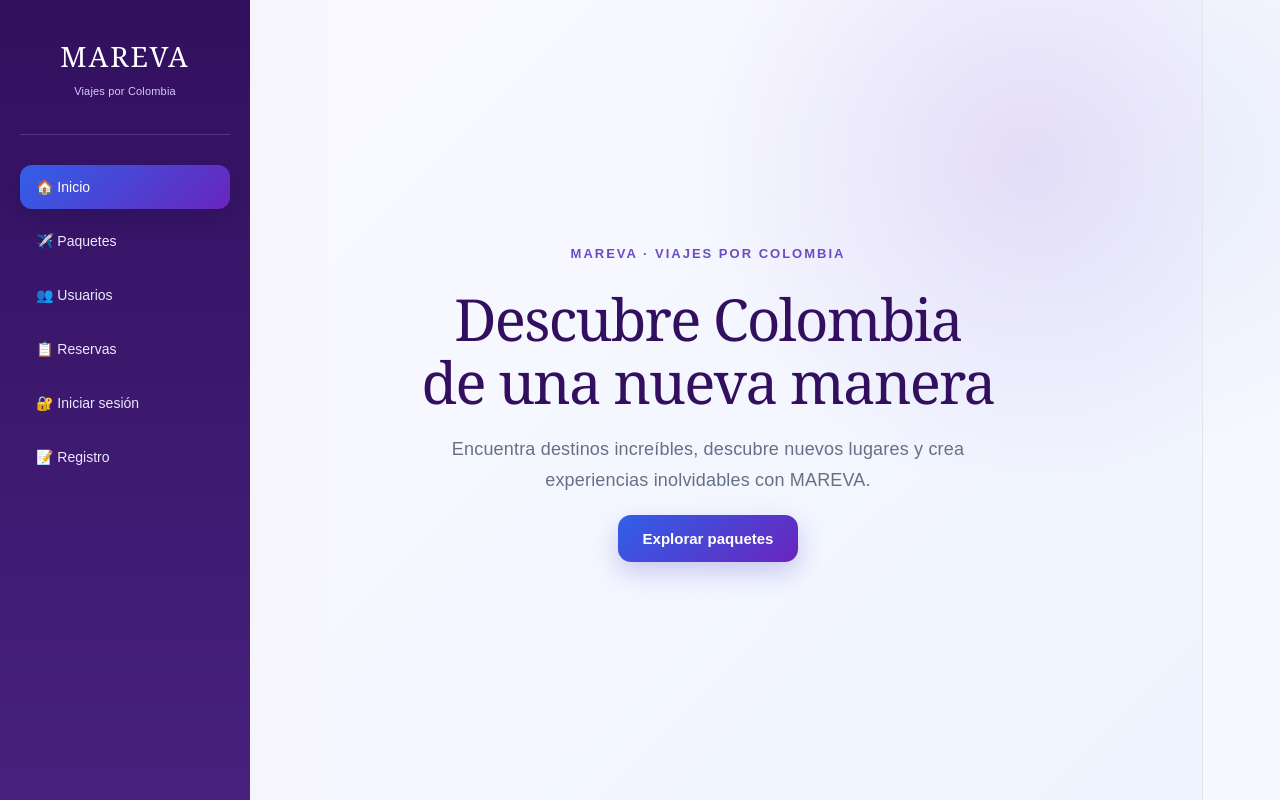
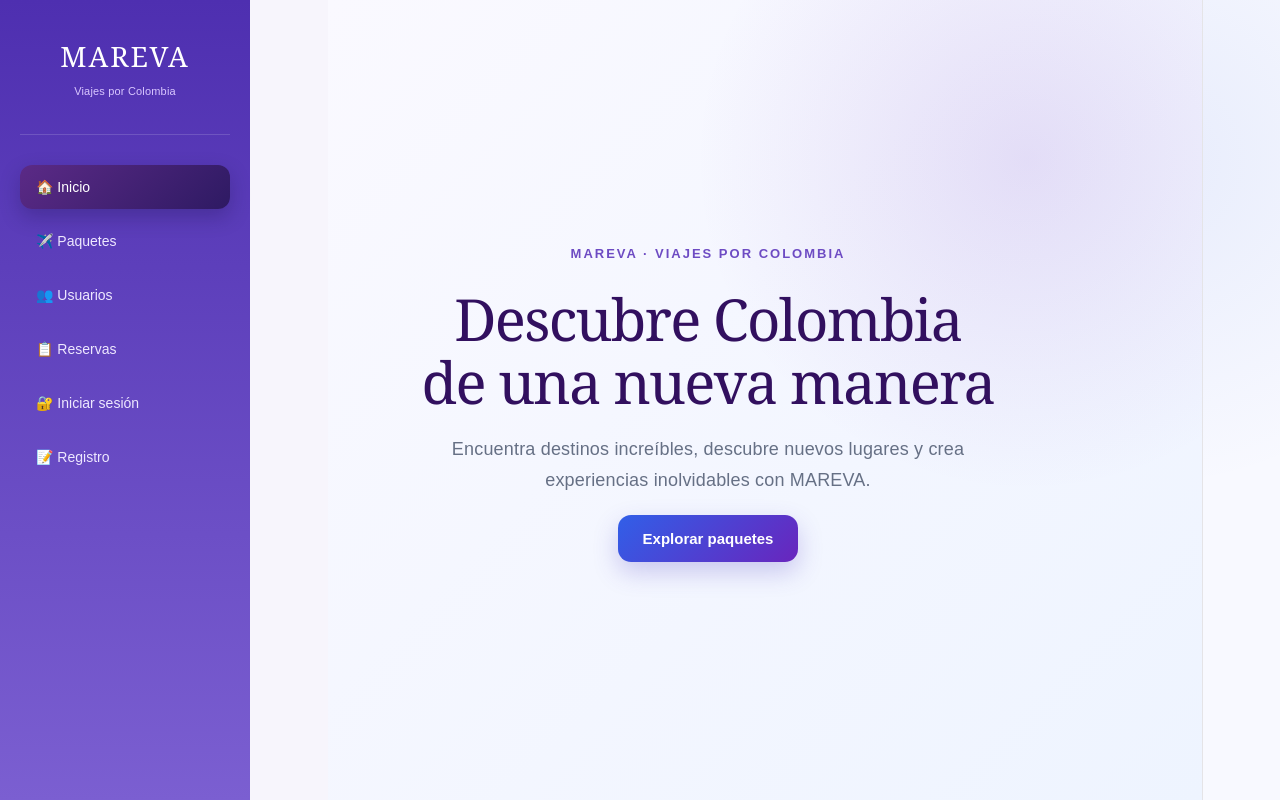
Before and after one commit to nicollvaleriasabogal9-eng/Proyecto-React-Mareva, a React (Vite) app: page / in a window 1280 px wide. Built offline with nearby package versions, Linux system fonts and the light colour scheme; a web font is replaced by a local one.

Commit message:
Update App.css

```diff
--- a/src/App.css
+++ b/src/App.css
@@ -573,8 +573,8 @@ body {
   min-height: calc(100vh - 82px);
   background: linear-gradient(
     180deg,
-    #4b176f,
-    #283d9b
+    #a05cd1,
+    #3E8FD6
   );
   padding: 30px 18px;
   position: sticky;
@@ -764,7 +764,7 @@ body {
 
 .header-brand h1 {
   margin: 0;
-  color: #452080;
+  color: #a085cc;
   font-family: Georgia, serif;
   font-size: 25px;
   font-weight: 500;
@@ -1113,7 +1113,7 @@ body {
   height: 100vh;
   padding: 30px 20px;
   box-sizing: border-box;
-  background: linear-gradient(180deg, #32105f, #47217d);
+  background: linear-gradient(180deg, #4E2FB0, #7B5FD1);
   color: white;
   z-index: 1000;
 }
@@ -1167,7 +1167,7 @@ body {
 }
 
 .sidebar-menu .menu-activo {
-  background: linear-gradient(135deg, #315fe8, #6925bd);
+  background: linear-gradient(135deg, #5B2A86, #2E1A63);
   color: white;
   box-shadow: 0 8px 20px rgba(20, 10, 60, 0.25);
 }
```
